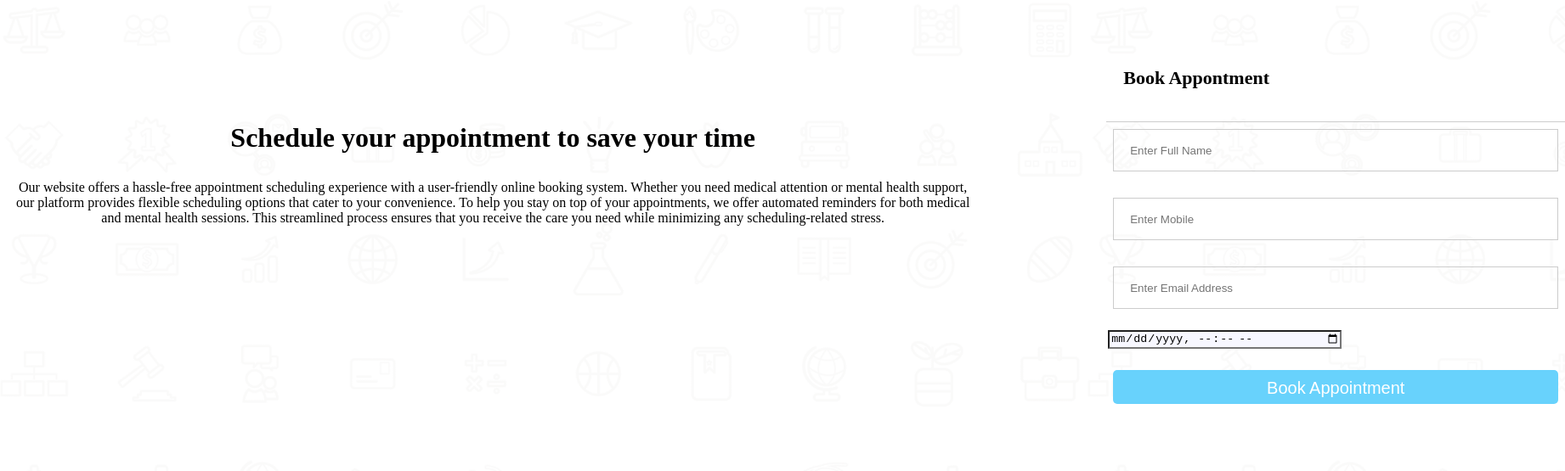
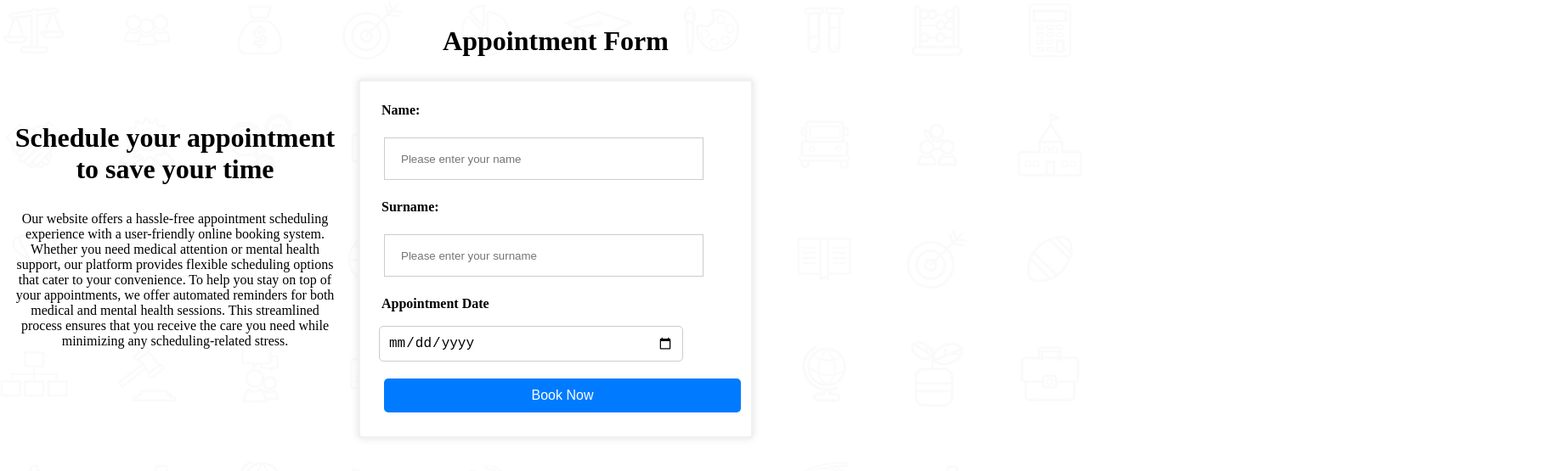
Before and after one commit to Asekona80/Kuyasa-Health-services, a plain HTML site: page Appointment.html in a window 1280 px wide. Shown: the part 67-622 px from the top of the page at 85% size, 1842 px wide, since content can reach past the window. Drawn offline with Linux system fonts and the light colour scheme.

Commit message:
appointment form changes

```diff
--- a/Appointment.html
+++ b/Appointment.html
@@ -17,6 +17,7 @@
         <a class="active"href="index.html">Home</a>
     </div>
 
+    <!-- Scehduling Text -->
     <div class="inner-layer">
         <div class="containers">
             <div class=" row no-margin">
@@ -30,65 +31,22 @@
          </div>
 
      </div>
-                <div class="col-sm-5">
-                    <div class="form-data">
-                        <div class="form-head">
-                            <h2>Book Appontment</h2>
 
-                        </div>
-                        <div class="form-body">
-                            <div class="row form-row">
-                                <input type="text" placeholder="Enter Full Name" class="form-control">
-                            </div>
-                            <div class="row form-row">
-                                <input type="text" placeholder="Enter Mobile" class="form-control">
-                            </div>
-                            <div class="row form-row">
-                                <input type="text" placeholder="Enter Email Address" class="form-control">
-                            </div>
-                            <div class="row form-row">
-                                <input type="datetime-local" placeholder="Appointment date" class="form-control">
-                            </div>
+<!-- Appointment Form -->
+    <div class="container" >
+        <h1>Appointment Form</h1>
+        <form class="booking-form">
+            <label for="name">Name:</label>
+            <input type="text" id="name" placeholder="Please enter your name" required>
 
-                          <!-- <h5>Address Details</h5>
-                            <div class="row form-row">
-                                <div class="col-sm-6">
-                                    <input type="text" placeholder="Enter Area" class="form-control">
-                                </div>
-                                <div class="col-sm-6">
-                                    <input type="text" placeholder="Enter City" class="form-control">
-                                </div>
-                                <div class="row form-row">
-                                <div class="col-sm-6">
-                                    <input type="text" placeholder="Enter State" class="form-control">
-                                </div>
-                                <div class="col-sm-6">
-                                    <input type="text" placeholder="Postal Code" class="form-control">
-                                </div>
-                                </div>
-                                -->
-                                <div class="row form-row">
-                                    <button class="btn btn-success btn-appointment">
-                                        Book Appointment
-                                    </button>
-                                </div>
+            <label for="Surname">Surname:</label>
+            <input type="text" id="Surname" placeholder="Please enter your surname" required>
 
+            <label for="checkin"> Appointment Date</label>
+            <input type="date" id="checkin" name="checkin" required>
 
-                            </div>
-
-
-
-
-                        </div>
-
-                    </div>
-
-                </div>
-
-            </div>
-
-        </div>
-
+            <button type="submit">Book Now</button>
+        </form>
     </div>
    </body>
 </html>
--- a/style.css
+++ b/style.css
@@ -200,26 +200,25 @@ h3 {
   border-radius: 10px;
   padding: 25px;
 }
+
 .form h2 {
   width: 200px;
   text-align: center;
 }
+
 a {
   text-decoration: none;
 }
 
 /* Bordered form */
-/*form {
 
-  width: 420px;
-  */
-  form {
+form {
     border: 3px solid #f1f1f1;
     margin: 0 auto;
     width:420px;
     top: 20px;
-    }
 }
+
 .form h4 {
   color: #2125f7;
   font-size: 22px;
@@ -228,7 +227,7 @@ a {
 /* Full-width inputs */
 input[type="text"],
 input[type="password"] {
-  width: 100%;
+  width: 80%;
   height: 10px;
   padding: 19px;
   margin: 8px;
@@ -259,28 +258,33 @@ button:hover {
   background-color: rgb(71, 66, 66);
   color: rgb(120, 120, 241);
 }
+
 .button a {
   text-decoration: none;
   color: black;
   font-weight: bold;
 }
 
-.form .link {
+.form.link {
   font-size: 17px;
   padding-top: 20px;
   text-align: center;
 }
+
 .form.link a {
   text-decoration: none;
   color: #2125f7;
 }
+
 .logwith {
   padding-bottom: 10px;
   text-align: center;
 }
+
 .icon a {
   color: #0d0d1d;
 }
+
 /* Add padding to containers */
 .container {
   padding: 16px 17px;
@@ -289,20 +293,19 @@ button:hover {
 /* The "Forgot password" text */
 span.password {
   padding-top: 16px;
+  display: block;
+    float:none;
 }
+
 /*Sytling the Appointment page*/
 .inner-layer{
   position: absolute;
-<<<<<<< Updated upstream
+  width: 100%;
+  height: 70%;
   width: 70%;
   height: 60%;
-=======
-  width: 100%
-height: 70px;
->>>>>>> Stashed changes
+}
 
-
-}
 .col-sm-5{
   width: 1500px;
   height: 600px;
@@ -310,57 +313,116 @@ height: 70px;
   margin-top: 50px;
   border-radius: 5px;
 }
+
 .form-data{
+  margin-top: 15%;
 margin-block-start: auto;
-
 }
 
 .form-body{
   height: auto;
+  border-radius: 12px;
+  padding: 5px;
+}
 
-}
 .form-head{
   padding: 20px;
-  border-bottom: 1px solid #ccc;
+}
 
-}
 .form-head h2{
   font-size: 22px;
   font-weight: 600px;
 }
+
 .form-row{
   margin-bottom: 15px;
 }
+
 .no-margin{
   margin:0px;
 }
+
 .form-control{
   background-color: #f7f7ff;
 }
+
 .form-control:focus{
   box-shadow:none ;
-  border: 3px solid #68d2fc;
+
 }
+
 .content{
   margin-top: 150px;
   align-items: center;
+}
+
+/*Appointment form styling*/
+
+h1 {
+  text-align: center;
+}
+
+.booking-form {
+  display: grid;
+  gap: 10px;
+  max-width: 600px;
+  margin: 0 auto;
+  padding: 20px;
+  background-color: #ffffff;
+  box-shadow: 0 0 10px rgba(0, 0, 0, 0.1);
+  border-radius: 5px;
+}
+
+.appointform{
+  width: 100%;
+    height: 10px;
+    padding: 19px;
+    margin: 8px;
+    display: inline-block;
+    border: 1px solid #ccc;
+    box-sizing: content-box;
+    background: transparent;
+}
+label {
+  font-weight: bold;
+}
+
+input[type="name"],
+input[type="surname"],
+input[type="date"] {
+  width: 80%;
+  padding: 10px;
+  border: 1px solid #ccc;
+  border-radius: 5px;
+  font-size: 16px;
+}
+
+button[type="submit"] {
+  width: 100%;
+  padding: 10px;
+  background-color: #007bff;
+  color: #ffffff;
+  border: none;
+  border-radius: 5px;
+  cursor: pointer;
+  font-size: 16px;
+}
+
+button[type="submit"]:hover {
+  background-color: #0056b3;
+}
 
 
-}
-.
 /* Change styles for span on extra small screens */
 @media screen and (max-width: 400px) {
   span.passw {
     display: block;
     float:none;
   }
+}
 
-}
 @media screen and (max-width: 400px){
 .topnav a{
   display: block;
-
-
-  }
-
 }
+}
```
Also changed, not shown: Services.html (+2 -2 lines), index.html (+2 -3 lines). Lines whose indentation alone changed are shown as unchanged.
